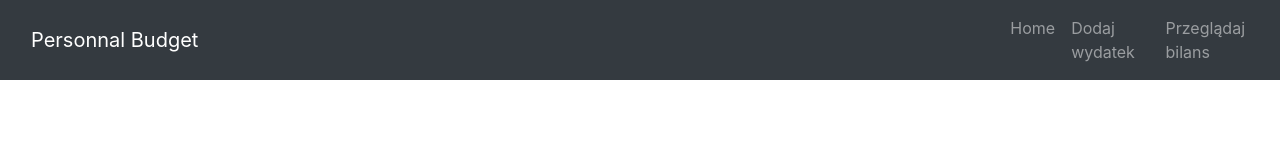
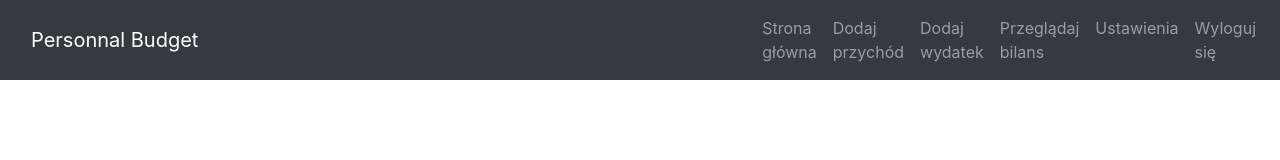
Before and after one commit to AdriannaTurkowiak/Personnal_Budget_App, a plain HTML site: page index.html in a window 1280 px wide. Drawn offline with nearby package versions, Linux system fonts and the light colour scheme; a web font is replaced by a local one.

Commit message:
Editing navigation bar-add options: Dodaj przychód, Ustawienia, wyloguj się

```diff
--- a/index.html
+++ b/index.html
@@ -62,13 +62,22 @@
          </div>
          <ul class="navbar-nav ">
           <li class="nav-item">
-                       <a class="nav-link" href="">Home</a>
+            <a class="nav-link" href="">Strona główna</a>
           </li>
           <li class="nav-item">
-                       <a class="nav-link" href="" >Dodaj wydatek</a>
+            <a class="nav-link" href="">Dodaj przychód</a>
+          </li>
+          <li class="nav-item">
+            <a class="nav-link" href="">Dodaj wydatek</a>
           </li>
           <li class="nav-item">
             <a class="nav-link" href="">Przeglądaj bilans</a>
+          </li>
+          <li class="nav-item">
+            <a class="nav-link" href="">Ustawienia</a>
+          </li>
+          <li class="nav-item">
+            <a class="nav-link" href="">Wyloguj się</a>
           </li>
         </ul>
                    </nav>
```
Lines whose indentation alone changed are shown as unchanged.
